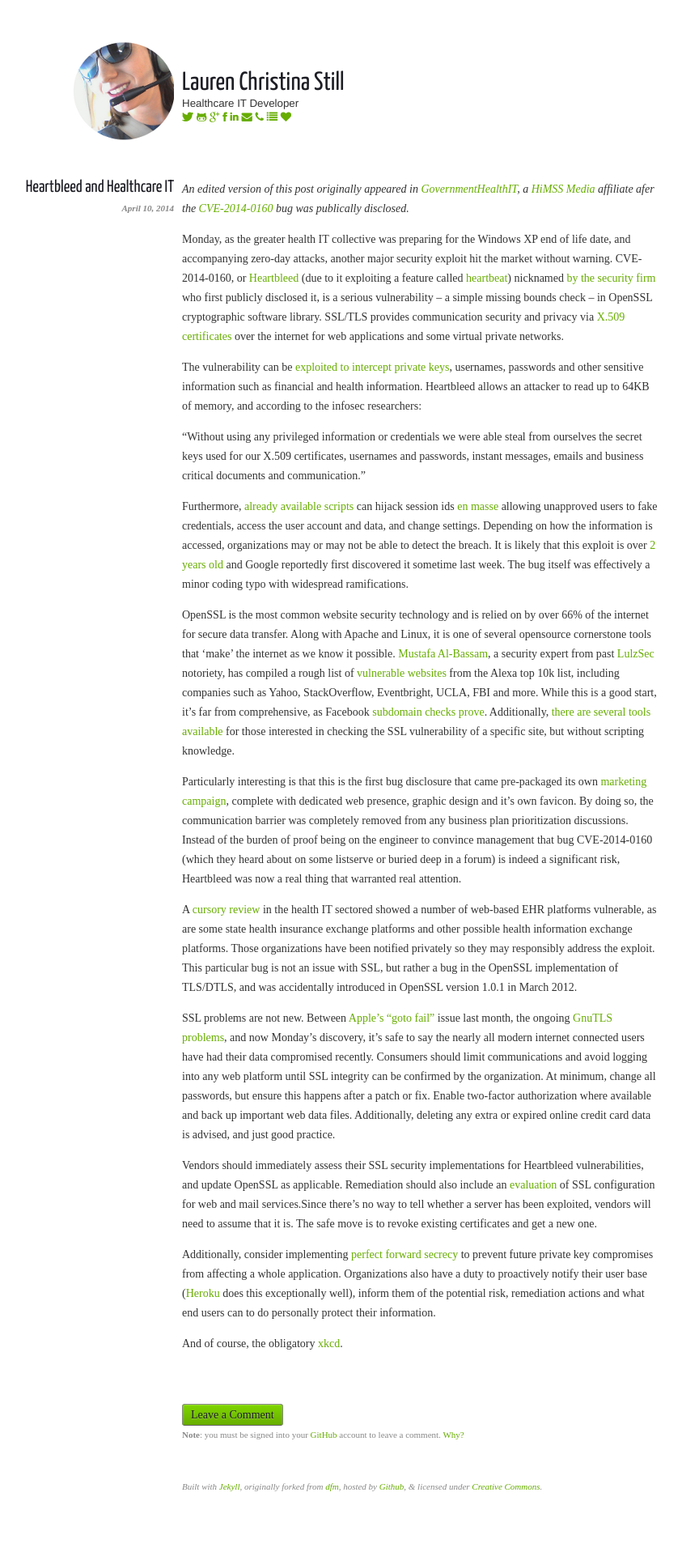
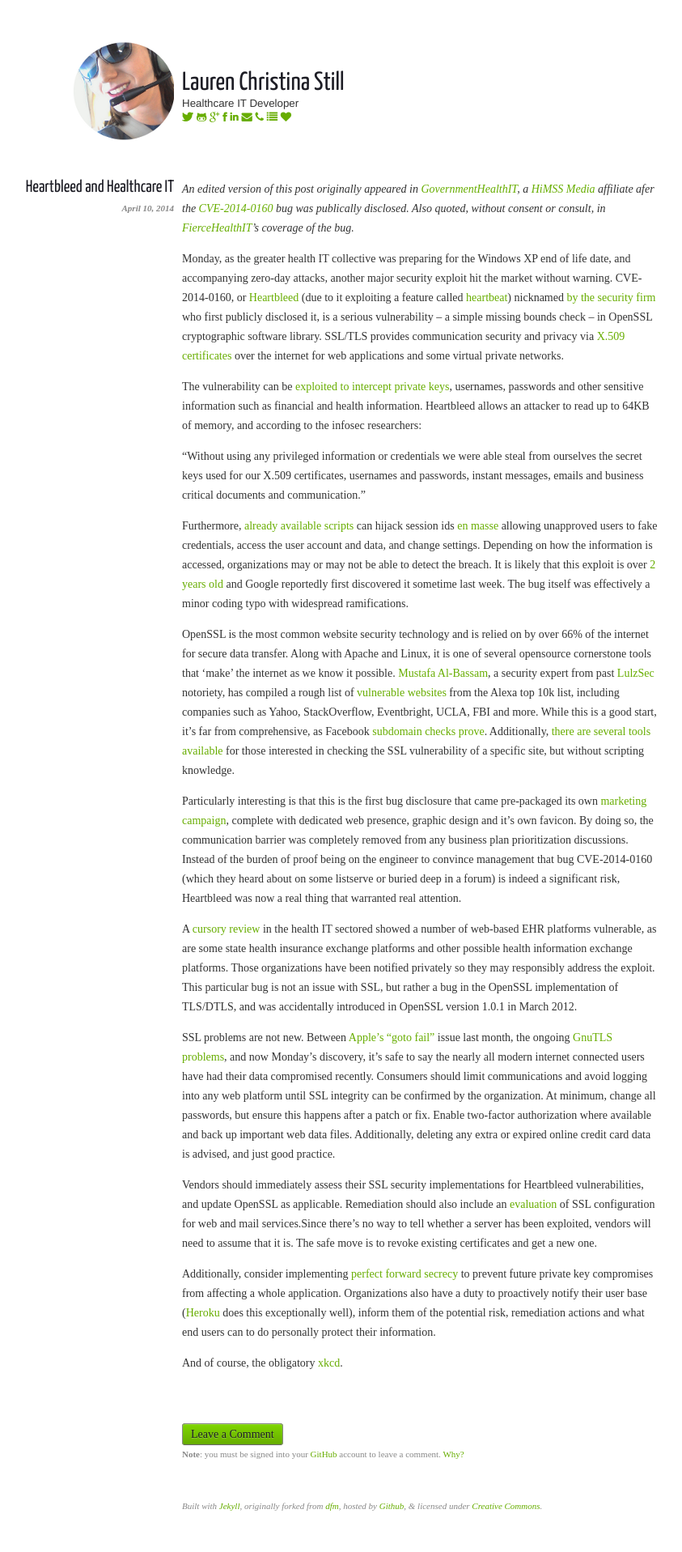
Before and after one commit to laurenstill/laurenstill.github.io, a Jekyll site: the page built from _posts/2014-4-10-heartbleed.markdown, in a window 1280 px wide. Shown: the whole page at 81% size, without its empty margins (220-1063 px from the left). Built offline with Jekyll 4.4.1, drawn with Linux system fonts in a browser that asks for light colours; nearby versions of some CDN libraries; before the commit the page ends 1893 px from its top, so only the background shows below that.

Commit message:
Update 2014-4-10-heartbleed.markdown

```diff
--- a/_posts/2014-4-10-heartbleed.markdown
+++ b/_posts/2014-4-10-heartbleed.markdown
@@ -3,11 +3,12 @@ layout: post
 title: Heartbleed and Healthcare IT
 catagories: [healhtIT, mHealth, infosec]
 ---
-*An edited version of this post originally appeared in [GovernmentHealthIT][GovHIT], a [HiMSS Media][HiMSS Media] affiliate afer the [CVE-2014-0160][heartbleed] bug was publically disclosed.*
+*An edited version of this post originally appeared in [GovernmentHealthIT][GovHIT], a [HiMSS Media][HiMSS Media] affiliate afer the [CVE-2014-0160][heartbleed] bug was publically disclosed. Also quoted, without consent or consult, in [FierceHealthIT][FierceHealthIT]'s coverage of the bug.*
 
 [heartbleed]: http://heartbleed.com/
 [GovHIT]: http://www.govhealthit.com/news/what-health-orgs-need-know-about-heartbleed
 [HiMSS Media]: http://www.himssmedia.com
+[FierceHealthIT]: http://www.fiercehealthit.com/story/heartbleed-what-impact-health-it/2014-04-11
 
 
 Monday, as the greater health IT collective was preparing for the Windows XP end of life date, and accompanying zero-day attacks, another major security exploit hit the market without warning. CVE-2014-0160, or [Heartbleed][1] (due to it exploiting a feature called [heartbeat][2]) nicknamed [by the security firm][3] who first publicly disclosed it, is a serious vulnerability -- a simple missing bounds check --  in OpenSSL cryptographic software library. SSL/TLS provides communication security and privacy via [X.509 certificates][4] over the internet for web applications and some virtual private networks.
```
